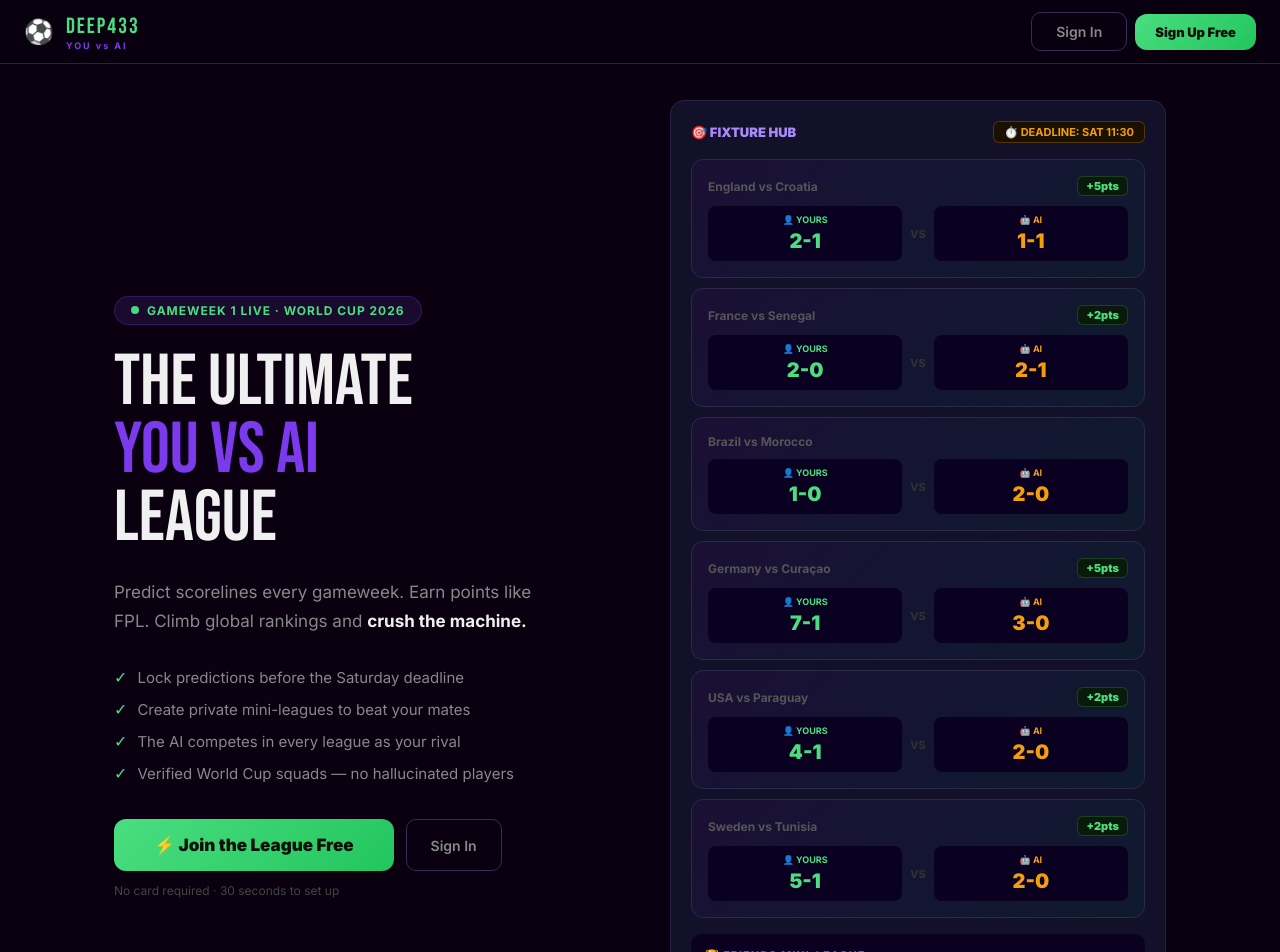
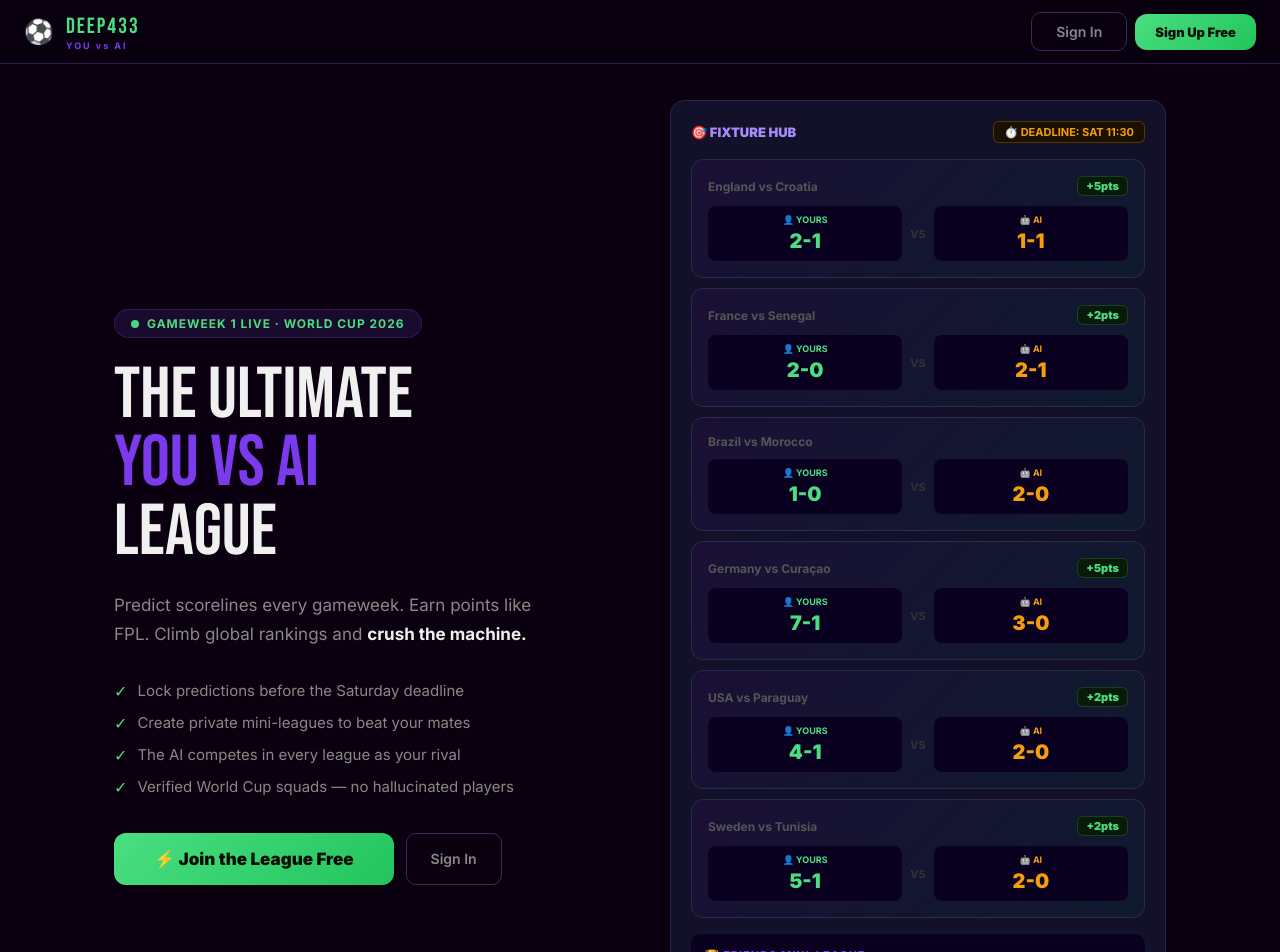
Before and after one commit to Joomo1210/deep433, a React (Vite) app: page / in a window 1280 px wide. Shown: the top 952 px of the page. Built offline with nearby package versions, Linux system fonts and the light colour scheme.

Commit message:
remove signup helper text

```diff
--- a/src/LandingPage.jsx
+++ b/src/LandingPage.jsx
@@ -76,7 +76,6 @@ export default function LandingPage({ onGetStarted }) {
               <button className="cta-btn" onClick={onGetStarted}>⚡ Join the League Free</button>
               <button className="ghost-btn" onClick={onGetStarted}>Sign In</button>
             </div>
-            <div style={{ fontSize: 12, color: "#444", marginTop: 12 }}>No card required · 30 seconds to set up</div>
           </div>
 
           {/* Right — Fixture Hub preview */}
```
